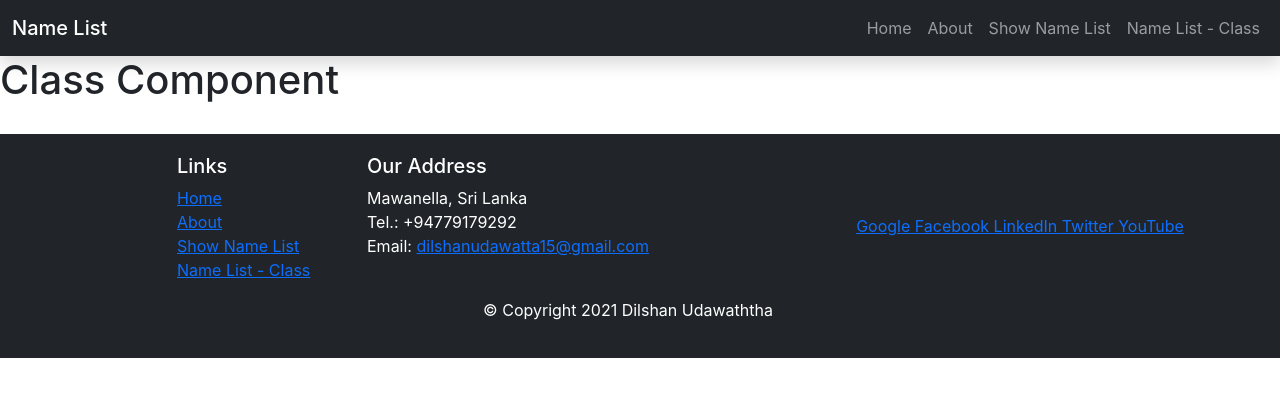
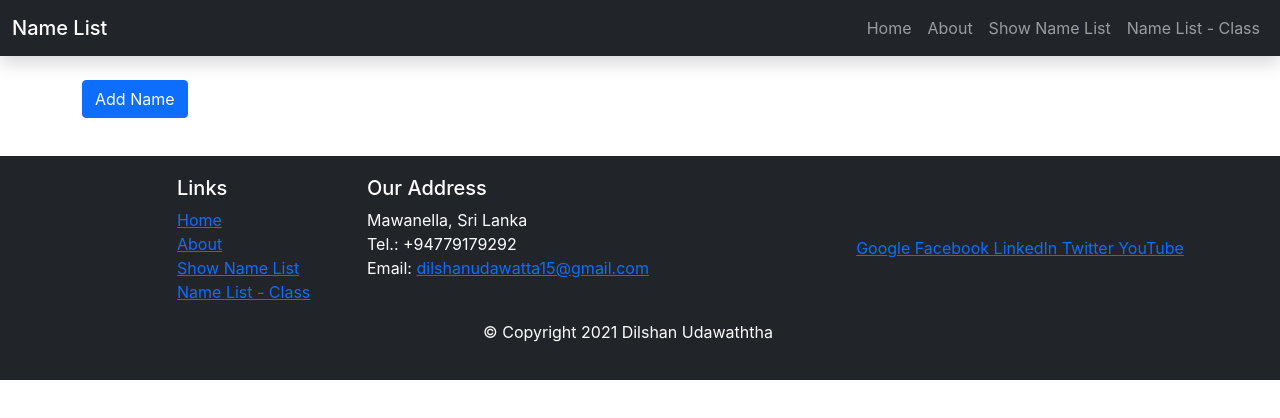
Before and after one commit to ViduraRandika/Random-User-Generator-React, a React (Create React App) app: page /namelistc in a window 1280 px wide. Shown: the top 418 px of the page. Built offline with nearby package versions, Linux system fonts and the light colour scheme.

Commit message:
class constructor method created

```diff
--- a/src/App.js
+++ b/src/App.js
@@ -15,9 +15,9 @@
           <HeaderBar/>
           <Routes>
             <Route path="/" element={<Home />} />
-            <Route path="about" element={<About />} />
-            <Route path="namelist" element={<NameList />} />
-            <Route path="namelistc" element={<NameListC />} />
+            <Route path="about" element={<About/>} />
+            <Route path="namelist" element={<NameList/>} />
+            <Route path="namelistc" element={<NameListC/>} />
           </Routes>
           <Footer/>
       </BrowserRouter>
--- a/src/components/pages/NameListC/NameListC.js
+++ b/src/components/pages/NameListC/NameListC.js
@@ -1,9 +1,18 @@
 import React,{Component} from 'react';
 
 class NameListC extends Component{
+
+    constructor(){
+        super();
+        console.log("Constructor called!");
+    }
+
     render(){
         return(
-            <h1>Class Component</h1>
+            <div className="container mt-4">
+                <button className="btn btn-primary mb-2">Add Name</button>
+                <ul className="list-group"></ul>
+            </div>
         )
     }
 }
```
